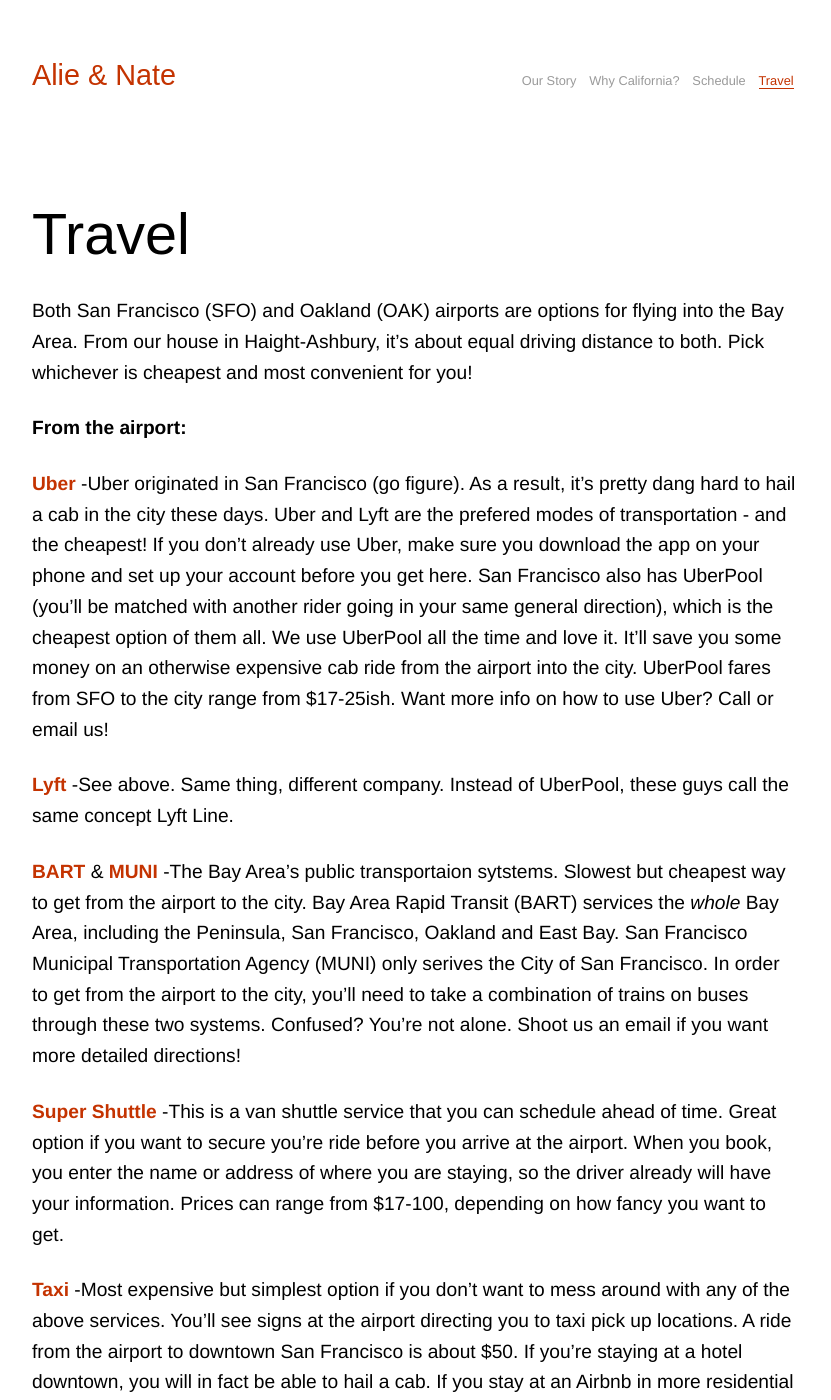
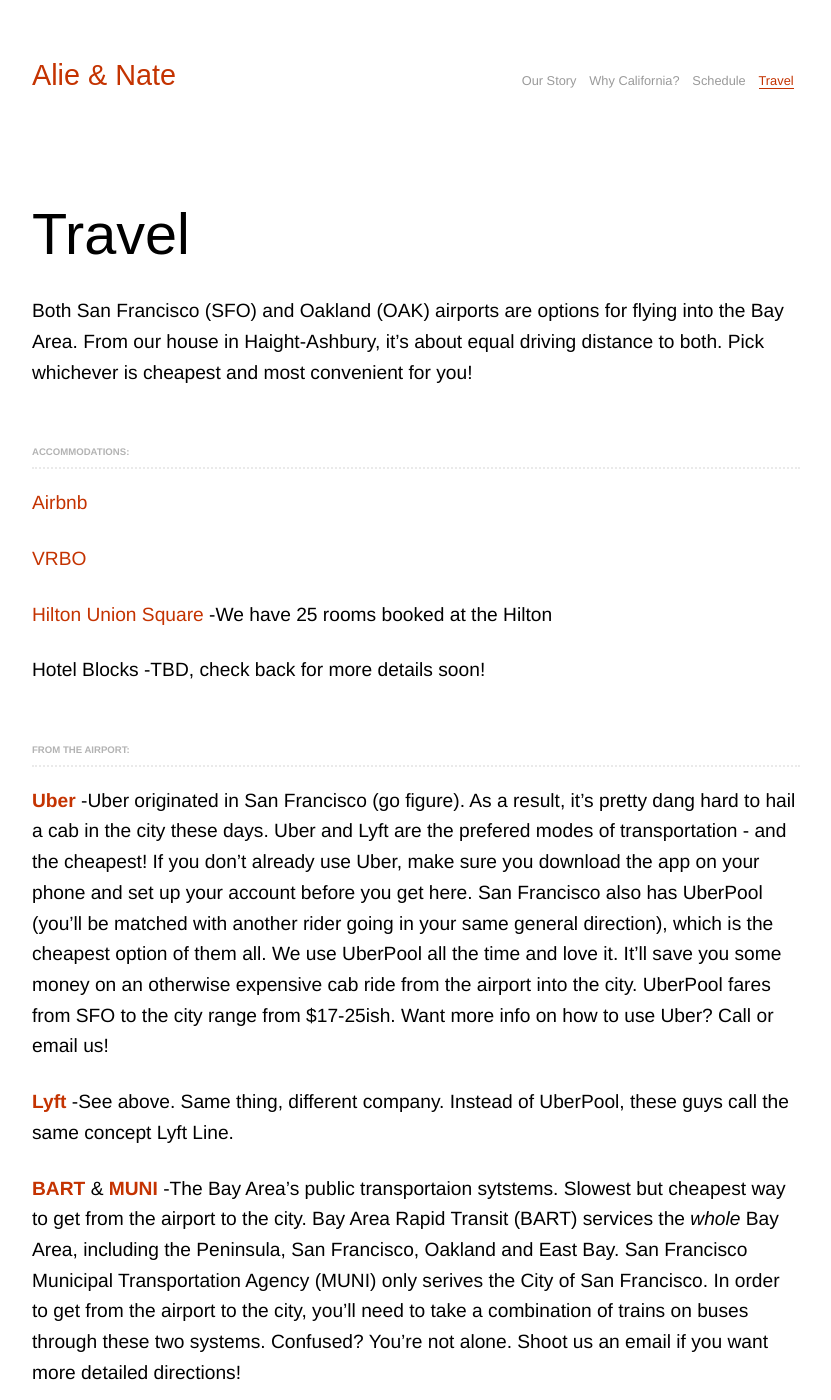
Before and after one commit to nkadlac/alieplusnate.com, a Jekyll site: the page built from travel.md, in a window 1280 px wide and 1400 px high. Shown: the whole window, without its empty margins (224-1055 px from the left). Built offline with Jekyll 4.4.1, drawn with Linux system fonts in a browser that asks for light colours; some web fonts are replaced; some of the changed text lies outside the part shown.

Commit message:
editd travel section:

```diff
--- a/index.html
+++ b/index.html
@@ -18,7 +18,7 @@
 
   <div class="grid">
     <div class="col">
-      <div class="photo"><img src="/assets/images/nate_alie_001.jpg" /></div>
+      <a href=""><div class="photo"><img src="/assets/images/nate_alie_001.jpg" /></div></a>
       <div class="photo"><img src="/assets/images/nate_alie_002.jpg" /></div>
       <div class="photo"><img src="/assets/images/nate_alie_005.jpg" /></div>
     </div>
--- a/rsvp.html
+++ b/rsvp.html
@@ -6,4 +6,5 @@
 layout: page
 ---
 
-This is another page
+
+<div paperform-id="rsvp"></div><script>(function() {var script = document.createElement('script'); script.src = "https://paperform.co/__embed"; document.body.appendChild(script); })()</script>
--- a/travel.md
+++ b/travel.md
@@ -7,7 +7,20 @@
 
 Both San Francisco (SFO) and Oakland (OAK) airports are options for flying into the Bay Area. From our house in Haight-Ashbury, it's about equal driving distance to both. Pick whichever is cheapest and most convenient for you!
 
-**From the airport:**
+
+## Accommodations:
+
+* [Airbnb](https://www.airbnb.com/)
+
+* [VRBO](https://www.vrbo.com/)
+
+* [Hilton Union Square](http://www3.hilton.com/en/hotels/california/hilton-san-francisco-union-square-SFOFHHH/index.html)
+-We have 25 rooms booked at the Hilton
+
+* Hotel Blocks
+  -TBD, check back for more details soon!
+
+## From the airport:
 
 * **[Uber](https://get.uber.com/sign-up/?exp=home_signup_form)**
   -Uber originated in San Francisco (go figure). As a result, it's pretty dang hard to hail a cab in the city these days. Uber and Lyft are the prefered modes of transportation - and the cheapest! If you don't already use Uber, make sure you download the app on  your phone and set up your account before you get here. San Francisco also has UberPool (you'll be matched with another rider going in your same general direction), which is the cheapest option of them all. We use UberPool all the time and love it. It'll save you some money on an otherwise expensive cab ride from the airport into the city. UberPool fares from SFO to the city range from $17-25ish. Want more info on how to use Uber? Call or email us!
@@ -26,16 +39,9 @@
 
 *Side note:* Of course, renting a car is also an option. However, if your hotel or Airbnb does not have parking provided, you may want to reconsider renting a car. PARKING IN SAN FRANCISCO IS A NIGHTMARE. You could be circling for 30 minutes before finding a spot on the street. Parking on steep hills can also be challenging if you're not already used to it. True Story: Alie did not drive for the first two weeks of living in San Francisco because she was so intimidated by the hills. It took her another 2 months of adjusting before she could drive without sweaty palms. Nate had no problem with any of this. Choose your own adventure!
 
-## Accommodations:
+## Have questions?
 
-* [Airbnb](https://www.airbnb.com/)
-
-* [VRBO](https://www.vrbo.com/)
-
-* Hotel Blocks
-  -TBD, check back for more details soon!
-
-**Overwhelmed by all the options? Email us!**
+**Email us!**
 
 Alie: [aliesobczak@gmail.com](mailto:aliesobczak@gmail.com)
 Nate: [nate@kadlac.com](mailto:nate@kadlac.com)
```
